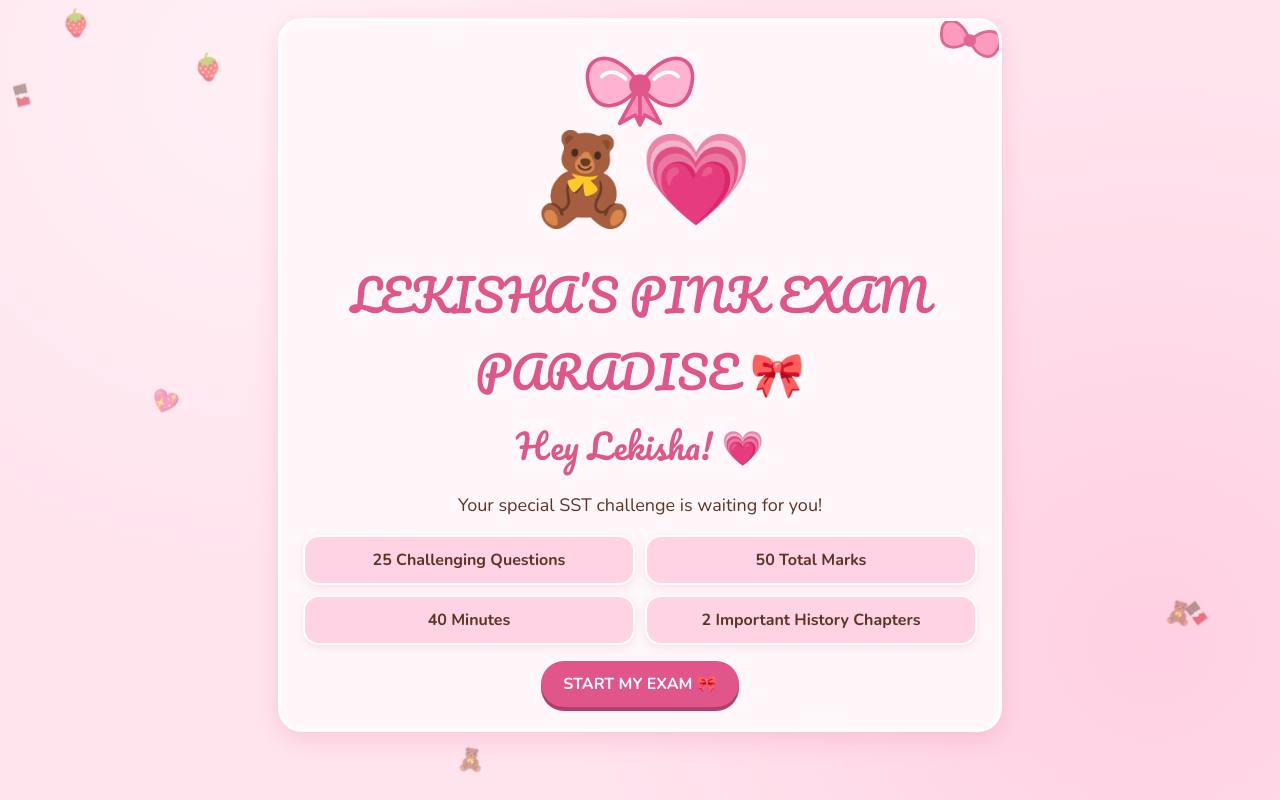
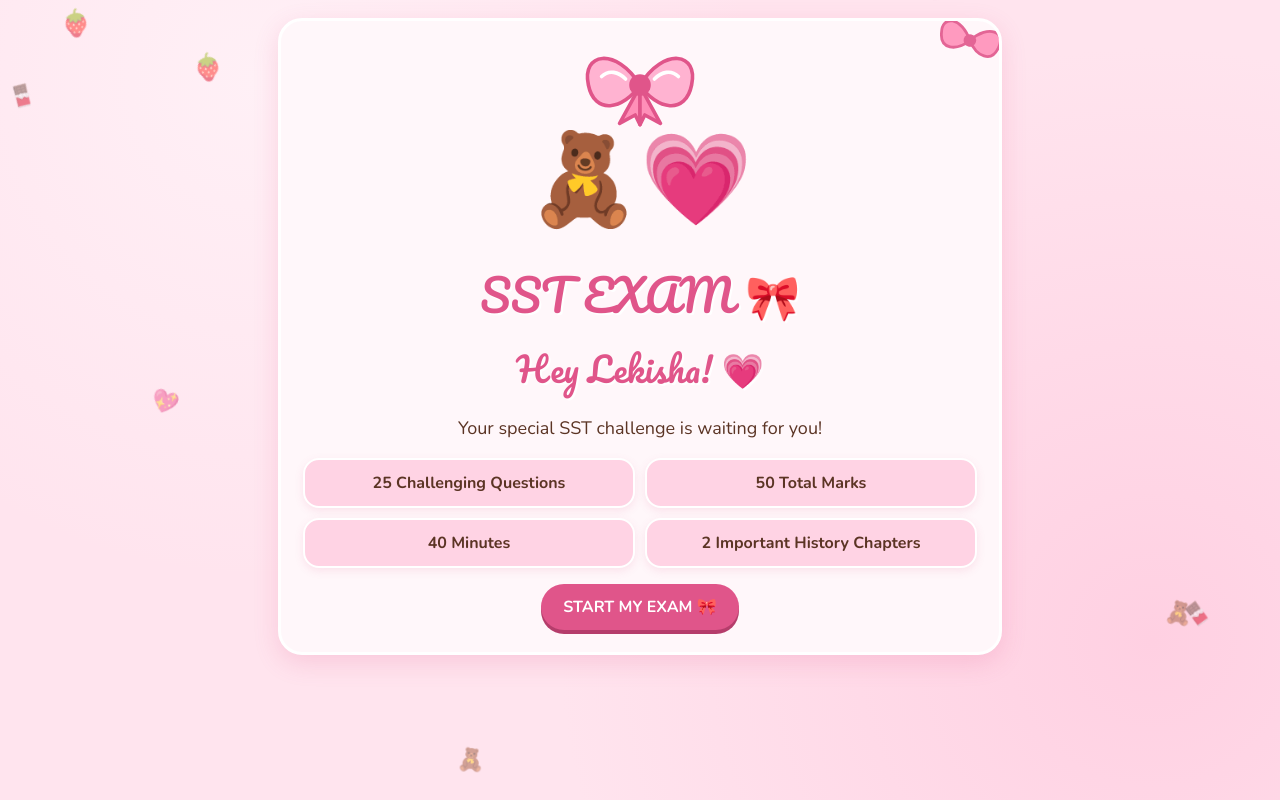
Before and after one commit to Xd94h/lekisha-ml, a plain HTML site: page index.html in a window 1280 px wide. Drawn offline with nearby package versions, Linux system fonts and the light colour scheme.

Commit message:
Update index.html

```diff
--- a/index.html
+++ b/index.html
@@ -104,7 +104,7 @@ function hearts(a,b){for(let i=0;i<14;i++){const e=document.createElement("div")
 function calc(){let c=0,w=0,c1=0,c2=0;const bad=[];Q.forEach(q=>{const a=S.answers[q.id];if(a===undefined){bad.push(q);return}if(a===q.correctIndex){c++;q.chapter===C1?c1+=2:c2+=2}else{w++;bad.push(q)}});return{c,w,u:TOTAL-c-w,score:c*2,c1,c2,bad}}
 function render(){clearInterval(tick);
  if(screen==="home")home();else if(screen==="inst")inst();else if(screen==="exam")exam();else result()}
-function home(){app.innerHTML=`<div class="card"><div class="bowbig">${BOW(120)}</div><div class="bear">🧸💗</div><h1>LEKISHA’S PINK EXAM PARADISE 🎀</h1><h1 style="font-size:clamp(24px,6vw,34px)">Hey Lekisha! 💗</h1><p class="sub">Your special SST challenge is waiting for you!</p>
+function home(){app.innerHTML=`<div class="card"><div class="bowbig">${BOW(120)}</div><div class="bear">🧸💗</div><h1>SST EXAM 🎀</h1><h1 style="font-size:clamp(24px,6vw,34px)">Hey Lekisha! 💗</h1><p class="sub">Your special SST challenge is waiting for you!</p>
 <div class="stats"><div class="stat">25 Challenging Questions</div><div class="stat">50 Total Marks</div><div class="stat">40 Minutes</div><div class="stat">2 Important History Chapters</div></div>
 <div class="center"><button onclick="go('inst')">START MY EXAM 🎀</button>${S&&S.done?`<p><button class="alt" onclick="go('result')">View my last results 🍫</button></p>`:""}${S&&S.endAt&&!S.done?`<p><button class="alt" onclick="go('exam')">Resume my exam</button></p>`:""}</div></div>`}
 function inst(){app.innerHTML=`<div class="card"><div class="bowbig">${BOW(80)}</div><div class="bear" style="font-size:60px">🍫🧸</div><h1>Before you begin 💗</h1><ul style="line-height:1.9;font-size:17px"><li>25 MCQs: Q1–13 <b>Nationalism in India</b>, Q14–25 <b>Print Culture and the Modern World</b>.</li><li>Each question = 2 marks. Total = 50. Time = 40 minutes.</li><li>No negative marking.</li><li>You see the answer right after you tap an option, and it gets locked.</li><li>The exam auto-submits when the timer hits zero.</li></ul>
```
